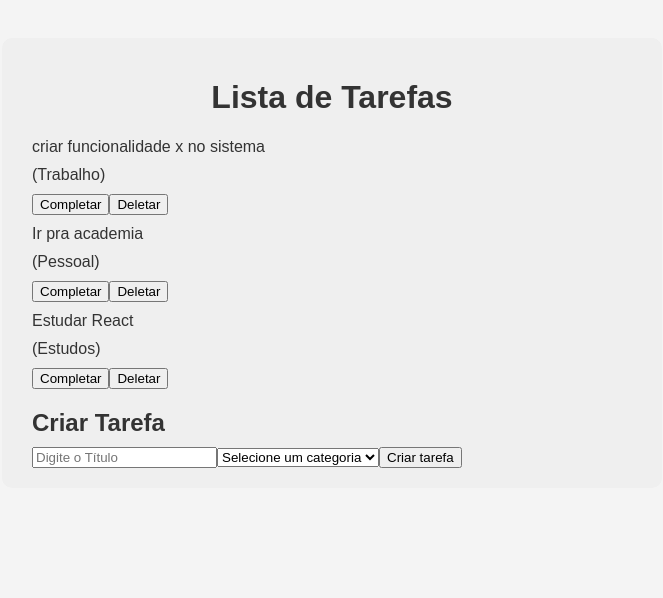
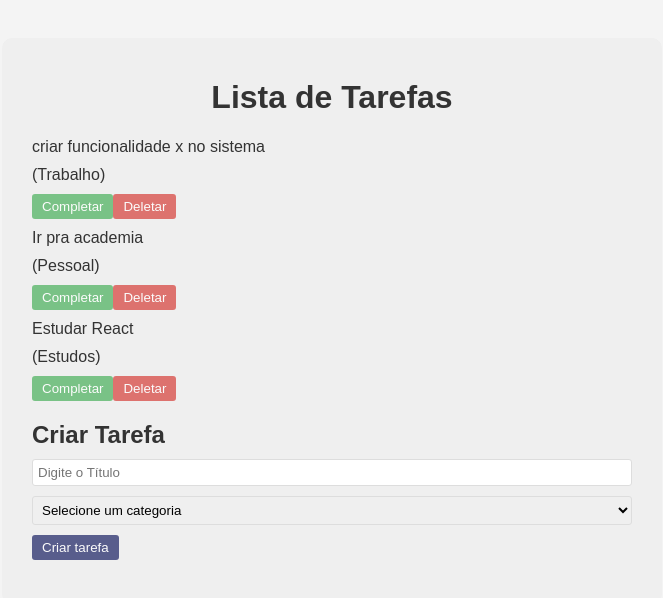
Before and after one commit to ruuanmanoel/TodoListReact, a React (Vite) app in the folder todo_list/: page / in a window 1280 px wide. Shown: the top 598 px of the page, without its empty margins (308-971 px from the left). Built offline with nearby package versions, Linux system fonts and the light colour scheme.

Commit message:
Styles: estilizando botões e formulario

```diff
--- a/todo_list/src/App.css
+++ b/todo_list/src/App.css
@@ -23,3 +23,31 @@
 input{
   box-sizing: border-box;
 }
+button{
+  background-color: #333974;
+  color: #fff;
+  padding: 5px 10px;
+  border: none;
+  border-radius: 3px;
+  cursor: pointer;
+  opacity: .8;
+}
+button:hover{
+  opacity: 1;
+}
+.complete{
+  background-color: #5cb86c;
+}
+.remove{
+  background-color: #D9534f;
+}
+.todo-form{
+  padding-bottom: 1.5rem;
+}
+input, select{
+  padding: 5px;
+  margin-bottom: 10px;
+  border: 1px solid #DDD;
+  border-radius: 3px;
+  width: 100%;
+}
--- a/todo_list/src/components/Todo.jsx
+++ b/todo_list/src/components/Todo.jsx
@@ -10,8 +10,8 @@
             </p>
         </div>
         <div>
-            <button>Completar</button>
-            <button>Deletar</button>
+            <button className='complete'>Completar</button>
+            <button className='remove'>Deletar</button>
         </div>
     </div>
   )
```
